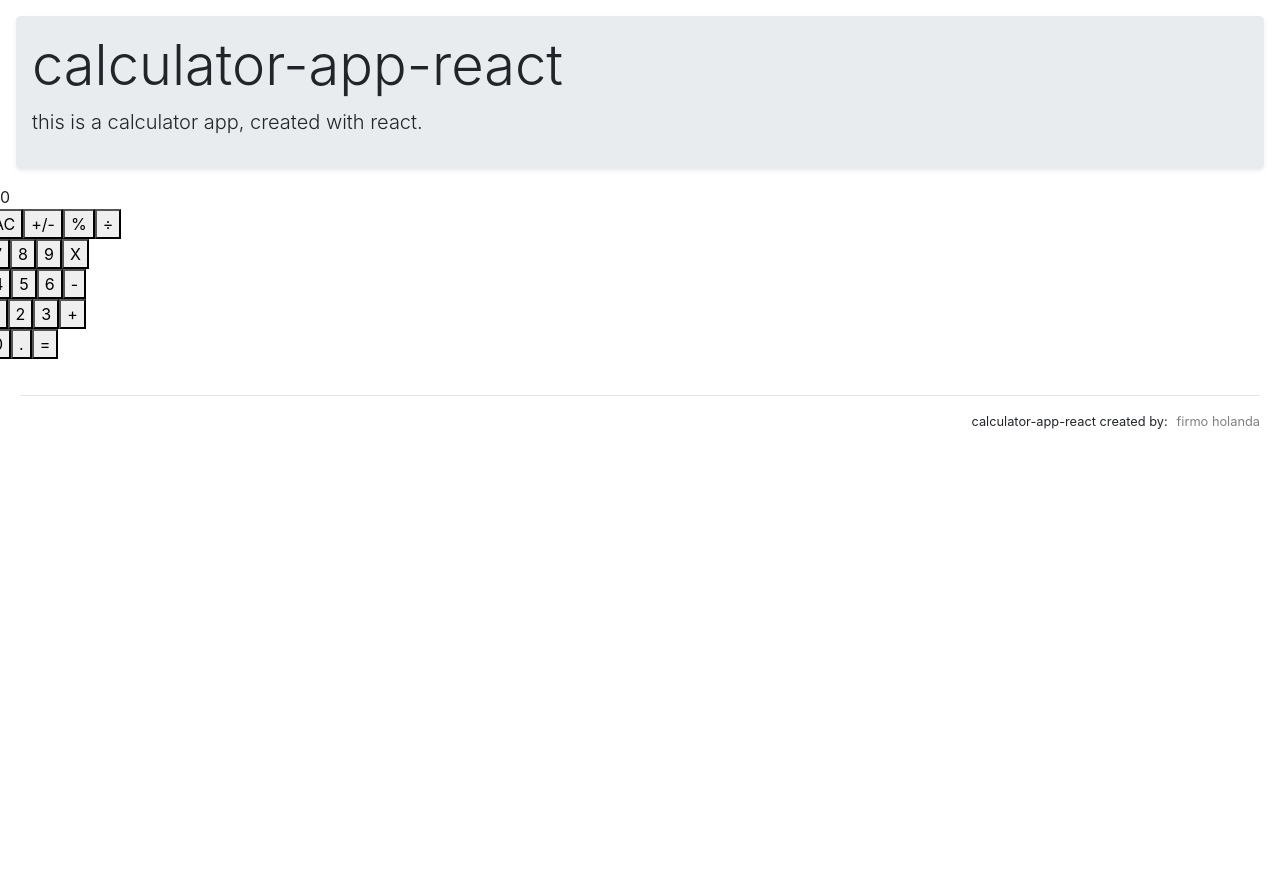
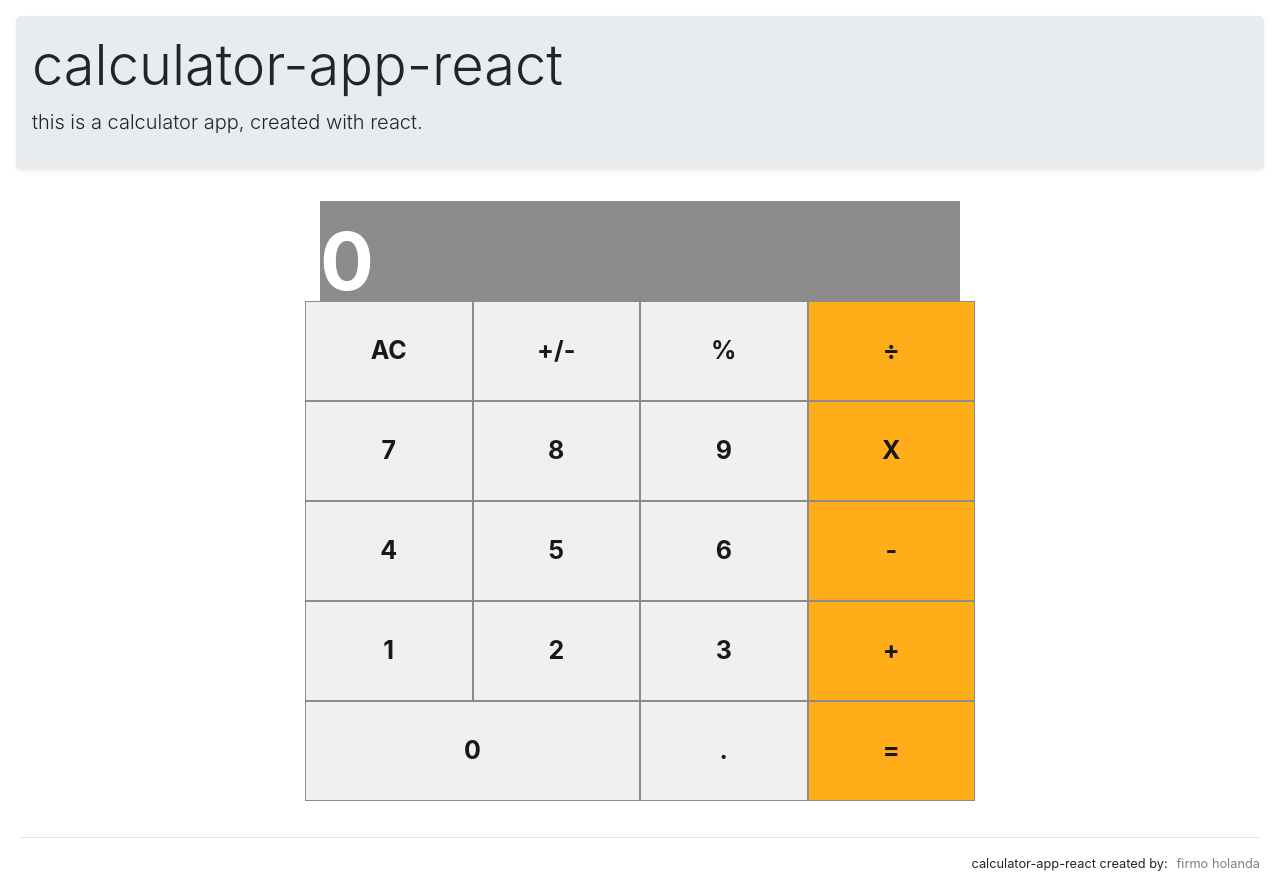
Before and after one commit to firmoholanda/calculator-app-react, a React (Create React App) app: page / in a window 1280 px wide. Before the commit the page ends 800 px from the top, so only its background shows below. Built offline with nearby package versions, Linux system fonts and the light colour scheme.

Commit message:
add calculator component that encapsulates Button, ButtonPanel and Display

```diff
--- a/src/components/App.js
+++ b/src/components/App.js
@@ -1,16 +1,14 @@
 import React from 'react';
 
 import Jumbotron from './Jumbotron';
-import Display from './Display';
-import ButtonPanel from './ButtonPanel';
+import Calculator from './Calculator';
 import Footer from './Footer';
 
 function App() {
   return (
     <div className="App">
       <Jumbotron />
-      <Display />
-      <ButtonPanel />
+      <Calculator />
       <Footer />
     </div>
   );
--- a/src/components/Button.js
+++ b/src/components/Button.js
@@ -13,14 +13,22 @@ const Button = ({
   };
 
   return (
-    <button type="button">
+    <button type="button" style={style}>
       {name}
     </button>
   );
 };
 
+Button.defaultProps = {
+  wide: false,
+  color: 'orange',
+};
+
 Button.propTypes = {
   name: PropTypes.string.isRequired,
+  wide: PropTypes.bool,
+  color: PropTypes.string,
+  /* clickHandler: PropTypes.func.isRequired, */
 };
 
 export default Button;
--- a/src/components/ButtonPanel.js
+++ b/src/components/ButtonPanel.js
@@ -42,7 +42,7 @@ const ButtonPanel = ({ clickHandler }) => {
 };
 
 ButtonPanel.propTypes = {
-  clickHandler: PropTypes.func.isRequired,
+  /* clickHandler: PropTypes.func.isRequired, */
 };
 
 export default ButtonPanel;
--- /dev/null
+++ b/src/components/Calculator.js
@@ -0,0 +1,16 @@
+import React from 'react';
+
+import Display from './Display';
+import ButtonPanel from './ButtonPanel';
+
+
+function Calculator() {
+  return (
+    <div className="calculator pt-3 w-50 h-50 mx-auto">
+      <Display />
+      <ButtonPanel />
+    </div>
+  );
+}
+
+export default Calculator;
--- a/src/index.css
+++ b/src/index.css
@@ -8,6 +8,39 @@ body {
 /* imges */
 img {
   object-fit: cover;
+}
+
+.app {
+  display: flex;
+  flex-direction: column;
+  width: 700px;
+  margin: 50px auto;
+}
+
+.display {
+  background-color: gray;
+  height: 100px;
+  color: white;
+  font-weight: bold;
+  font-size: 80px;
+  opacity: 0.9;
+}
+
+.button-panel {
+  opacity: 0.9;
+}
+
+.row {
+  height: 100px;
+}
+
+button {
+  border: 1px solid gray;
+  color: black;
+  font-weight: bold;
+  font-size: 25px;
+  height: 100%;
+  width: auto;
 }
 
 /* footer */
```
